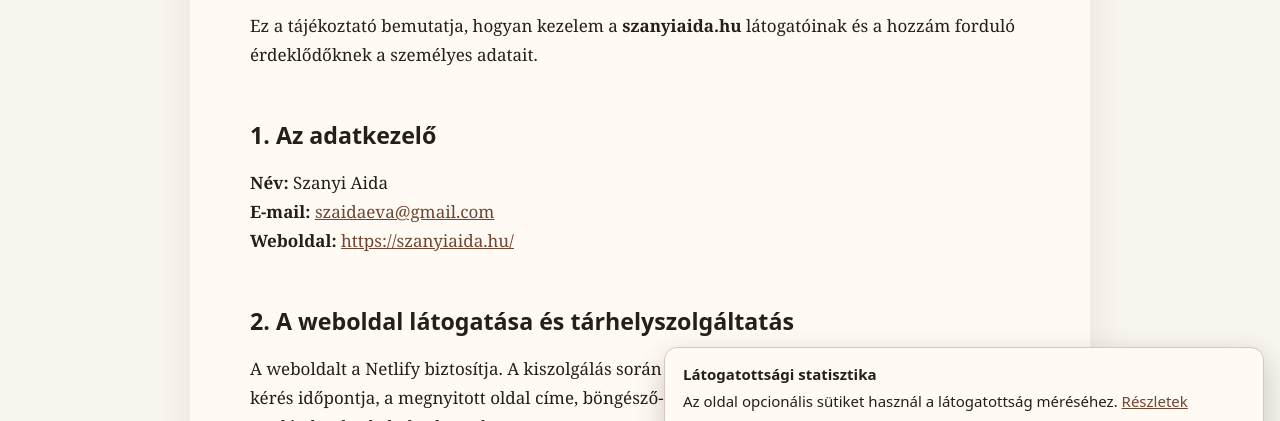
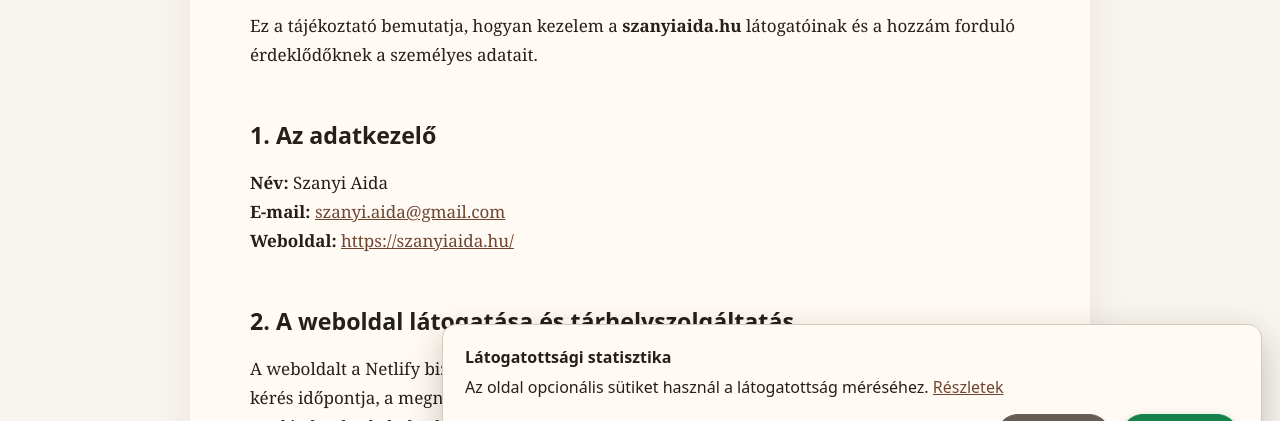
Before and after one commit to aidaszanyi/aidaszanyi-site, a plain HTML site: page adatkezeles.html in a window 1280 px wide. Shown: the part 303-724 px from the top of the page. Drawn offline with Linux system fonts and the light colour scheme.

Commit message:
Banner és email cím módosítás

```diff
--- a/adatkezeles.html
+++ b/adatkezeles.html
@@ -37,7 +37,7 @@
 
     <h2>1. Az adatkezelő</h2>
     <p><strong>Név:</strong> Szanyi Aida<br>
-      <strong>E-mail:</strong> <a href="mailto:szaidaeva@gmail.com">szaidaeva@gmail.com</a><br>
+      <strong>E-mail:</strong> <a href="mailto:szanyi.aida@gmail.com">szanyi.aida@gmail.com</a><br>
       <strong>Weboldal:</strong> <a href="https://szanyiaida.hu/">https://szanyiaida.hu/</a></p>
 
     <h2>2. A weboldal látogatása és tárhelyszolgáltatás</h2>
@@ -89,7 +89,7 @@
     <p>Adatkezelési kérésedre legkésőbb egy hónapon belül válaszolok.</p>
 
     <h2>7. Jogorvoslat</h2>
-    <p>Ha úgy véled, hogy az adatkezelés nem megfelelő, írj a <a href="mailto:szaidaeva@gmail.com">szaidaeva@gmail.com</a> címre. Panaszt tehetsz a <a href="https://www.naih.hu/" target="_blank" rel="noopener">Nemzeti Adatvédelmi és Információszabadság Hatóságnál</a>, szükség esetén pedig bírósághoz is fordulhatsz.</p>
+    <p>Ha úgy véled, hogy az adatkezelés nem megfelelő, írj a <a href="mailto:szanyi.aida@gmail.com">szanyi.aida@gmail.com</a> címre. Panaszt tehetsz a <a href="https://www.naih.hu/" target="_blank" rel="noopener">Nemzeti Adatvédelmi és Információszabadság Hatóságnál</a>, szükség esetén pedig bírósághoz is fordulhatsz.</p>
   </main>
   <footer>© 2026 Szanyi Aida · <a href="index.html">Főoldal</a></footer>
   <script src="js/privacy.js"></script>
--- a/js/privacy.js
+++ b/js/privacy.js
@@ -57,9 +57,9 @@
 
     const style = document.createElement('style');
     style.textContent = `
-      #privacy-consent-banner{position:fixed;z-index:9999;right:16px;bottom:16px;width:min(600px,calc(100% - 32px));background:#fffaf4;color:#241f1a;border:1px solid #d7c8b9;border-radius:13px;box-shadow:0 10px 30px rgba(0,0,0,.2);font:15px/1.45 system-ui,sans-serif}
-      .privacy-consent-content{padding:16px 18px}.privacy-consent-content p{margin:0}.privacy-consent-content p+p{margin-top:5px}.privacy-consent-content a{color:#70452f}
-      .privacy-consent-actions{display:flex;gap:9px;justify-content:flex-end;flex-wrap:wrap;margin-top:12px}.privacy-consent-actions button{border:1px solid #70452f;border-radius:999px;background:transparent;color:#241f1a;padding:8px 15px;cursor:pointer;font:inherit}.privacy-consent-actions .privacy-consent-accept{background:#70452f;color:#fff}
+      #privacy-consent-banner{position:fixed;z-index:9999;right:18px;bottom:18px;width:min(820px,calc(100% - 36px));background:#fffaf4;color:#241f1a;border:1px solid #d7c8b9;border-radius:14px;box-shadow:0 12px 36px rgba(0,0,0,.22);font:16px/1.5 system-ui,sans-serif}
+      .privacy-consent-content{padding:20px 22px}.privacy-consent-content p{margin:0}.privacy-consent-content p+p{margin-top:6px}.privacy-consent-content a{color:#70452f}
+      .privacy-consent-actions{display:flex;gap:10px;justify-content:flex-end;flex-wrap:wrap;margin-top:15px}.privacy-consent-actions button{border:1px solid #675d56;border-radius:999px;background:#675d56;color:#fff;padding:9px 17px;cursor:pointer;font:inherit}.privacy-consent-actions .privacy-consent-accept{border-color:#16824b;background:#16824b;color:#fff;box-shadow:0 3px 10px rgba(22,130,75,.28)}
       .privacy-consent-actions button:focus-visible{outline:3px solid #c89570;outline-offset:2px}
       @media (max-width:480px){#privacy-consent-banner{right:10px;bottom:10px;width:calc(100% - 20px);font-size:14px}.privacy-consent-content{padding:13px 14px}.privacy-consent-actions{margin-top:10px}.privacy-consent-actions button{padding:7px 13px}}
     `;
```
Also changed, not shown: index.html (+1 -1 lines).
